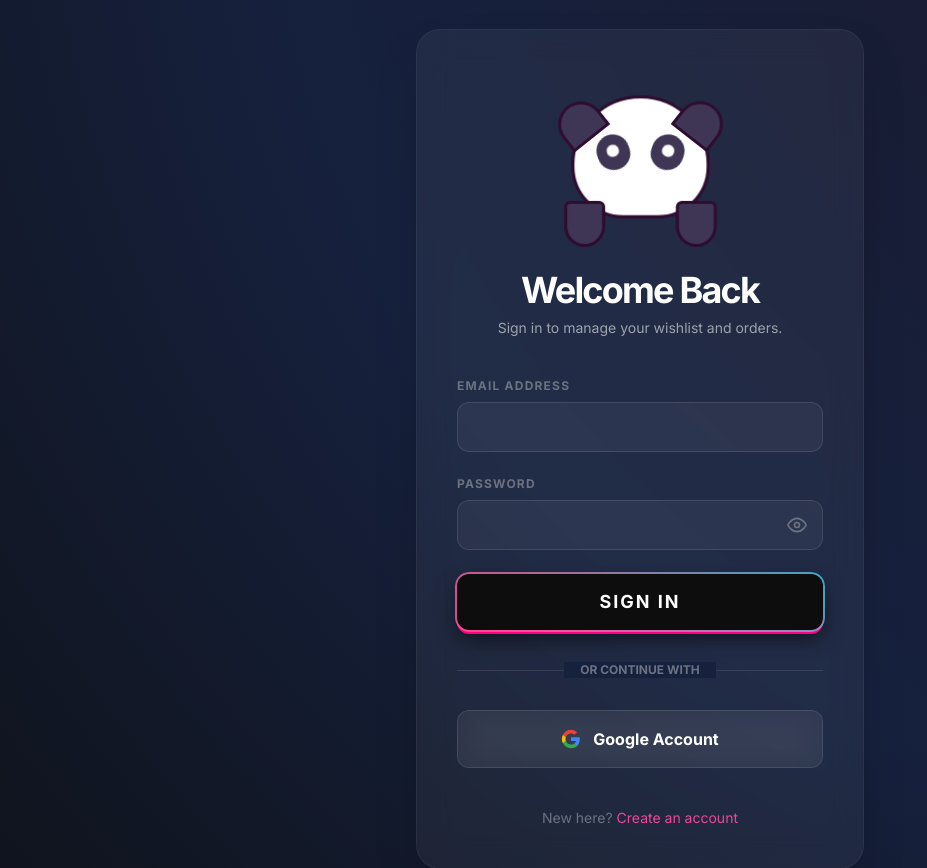
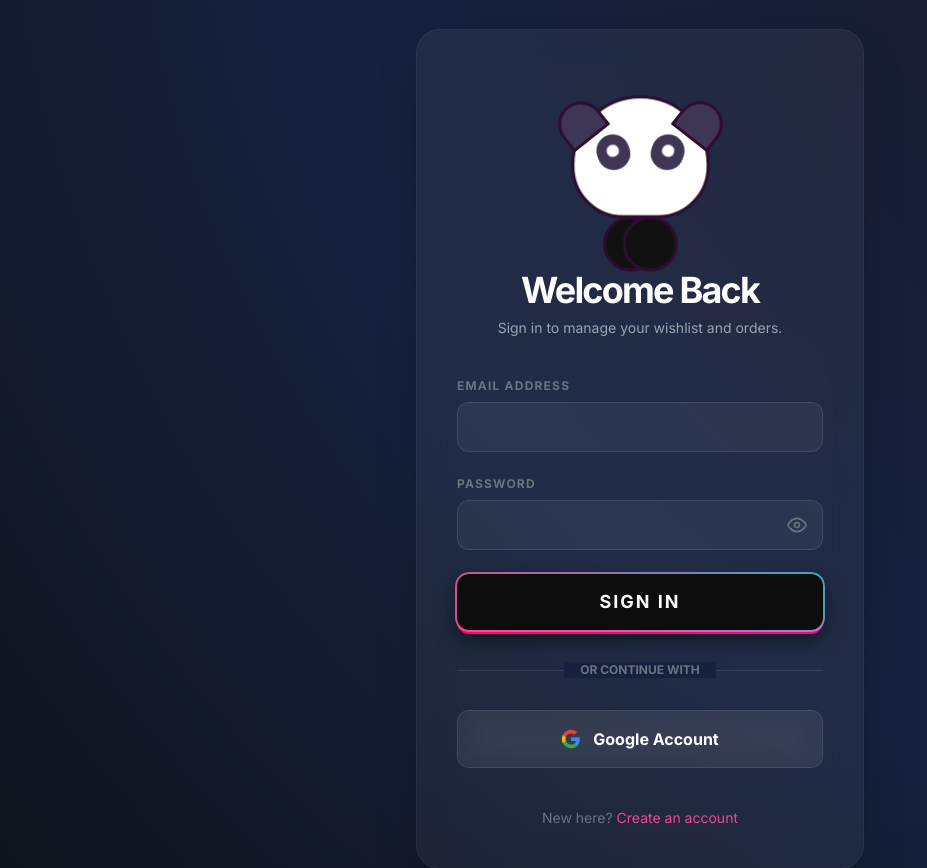
Before and after one commit to vishnutmv/sowarna_sarees, a Flask app: page /login in a window 1280 px wide. Shown: the part 197-1065 px from the top of the page, without its empty margins (0-927 px from the left). Run offline with Flask 3, Linux system fonts and the light colour scheme; some libraries are stand-ins or nearby versions.

Commit message:
panda enhancements

```diff
--- a/templates/layout.html
+++ b/templates/layout.html
@@ -220,8 +220,52 @@
         .hand-r { right: -10px; transform-origin: top left; }
 
         /* Privacy Animation */
-        .hand-l.covering { transform: translate(45px, -75px) rotate(-155deg); height: 90px; }
-        .hand-r.covering { transform: translate(-45px, -75px) rotate(155deg); height: 90px; }
+       .hand-l,
+.hand-r {
+
+    position: absolute;
+
+    width: 54px;
+    height: 54px;
+
+    background: #111;
+
+    border-radius: 50%;
+
+    top: 115px;
+
+    transition:
+        transform 0.45s cubic-bezier(0.22, 1, 0.36, 1),
+        left 0.45s ease,
+        right 0.45s ease;
+}
+
+/* Left Hand */
+.hand-l {
+
+    left: 28px;
+}
+
+/* Right Hand */
+.hand-r {
+
+    right: 28px;
+}
+
+/* COVER EYES */
+.hand-l.covering {
+
+    transform:
+        translate(38px, -52px)
+        rotate(-25deg);
+}
+
+.hand-r.covering {
+
+    transform:
+        translate(-38px, -52px)
+        rotate(25deg);
+}
 
         @keyframes panda-breathe {
             0%, 100% { transform: scale(1); }
@@ -630,28 +674,14 @@ class PandaMascot {
         });
 
         // Blur
+
         input.addEventListener('blur', () => {
 
             this.setPrivacy(false);
 
-            // Reset eyes
-            this.eyeL.style.transform = 'translate(0px,0px)';
-            this.eyeR.style.transform = 'translate(0px,0px)';
         });
 
-        // Typing animation
-        input.addEventListener('input', () => {
 
-            if (this.isPrivate) return;
-
-            const len = input.value.length;
-
-            // Cute typing movement
-            const tx = Math.min(len * 1.2, 6);
-
-            this.eyeL.style.transform = `translate(${tx}px, 2px)`;
-            this.eyeR.style.transform = `translate(${tx}px, 2px)`;
-        });
     }
 
     showMessage(text, isSuccess = true) {
--- a/templates/login.html
+++ b/templates/login.html
@@ -268,12 +268,6 @@ document.addEventListener('DOMContentLoaded', () => {
             return;
         }
 
-        e.preventDefault();
-
-        mascot.showMessage('Success!', true);
-
-        setTimeout(() => {
-
         const preloader =
             document.getElementById('preloader');
 
@@ -284,9 +278,6 @@ document.addEventListener('DOMContentLoaded', () => {
             preloader.style.opacity = '1';
         }
 
-            this.submit();
-
-        }, 1000);
     });
 
 });
```
Lines whose indentation alone changed are shown as unchanged.
